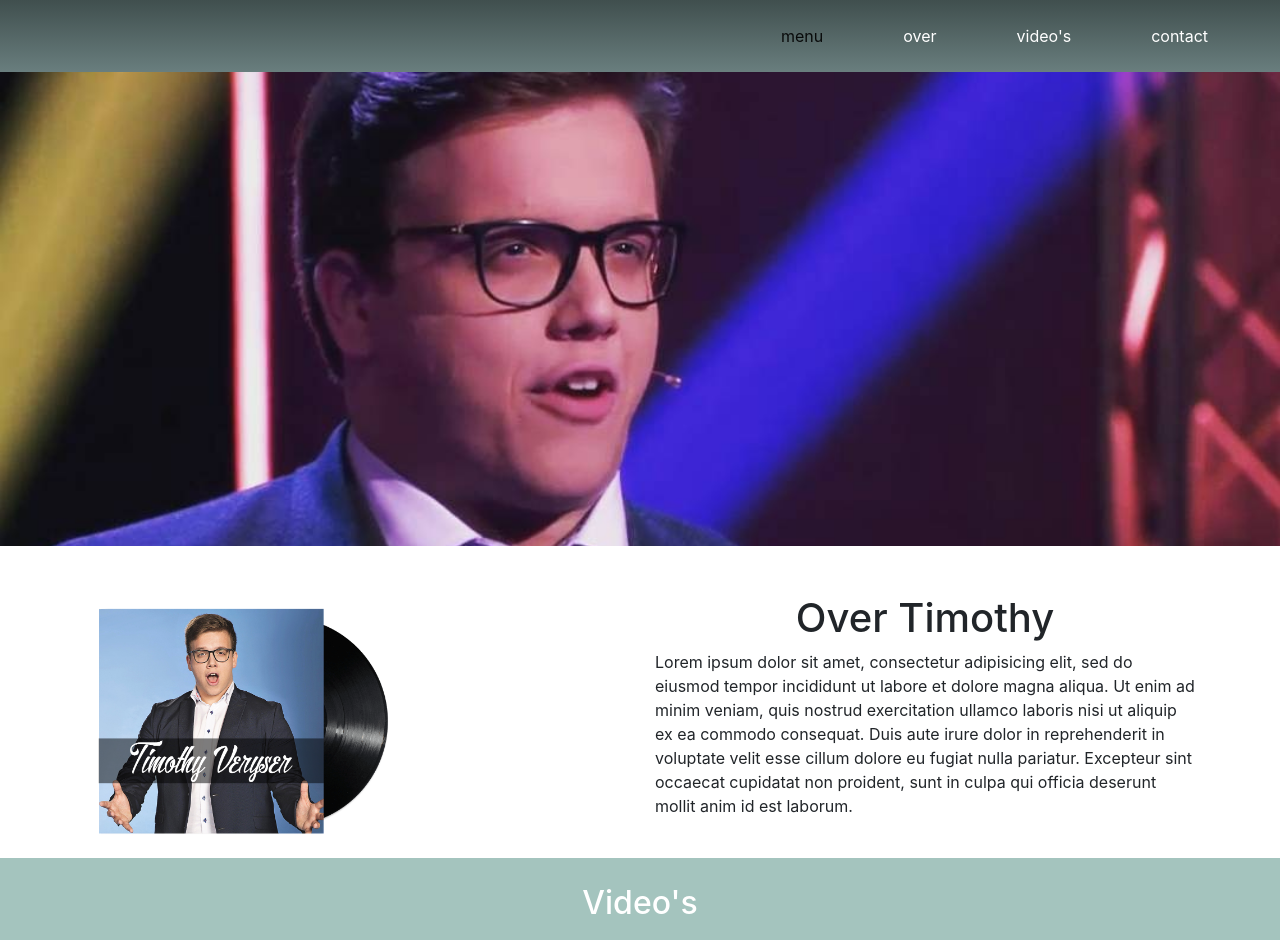
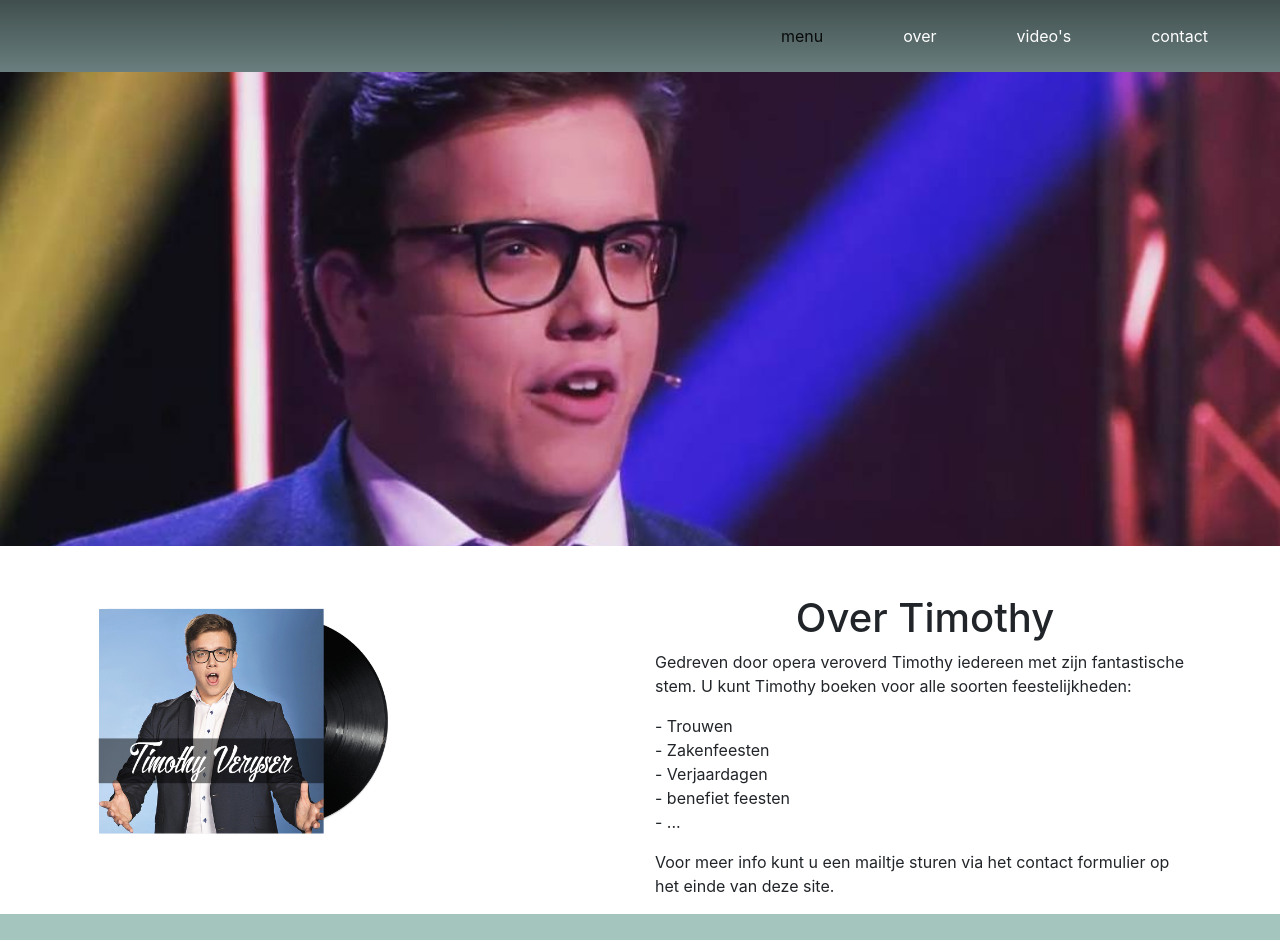
Before and after one commit to YanniD/timothy-veryser, a PHP site: page / in a window 1280 px wide. Shown: the top 940 px of the page. Run offline with PHP 8.4, Linux system fonts and the light colour scheme; some libraries are stand-ins or nearby versions.

Commit message:
about text

```diff
--- a/pages/over.php
+++ b/pages/over.php
@@ -10,7 +10,16 @@
 
     <div class="col-lg-6 col-xs-12 about-height text-about">
       <h1 class='text-center'>Over Timothy</h1>
-      <p class='text-left'>Lorem ipsum dolor sit amet, consectetur adipisicing elit, sed do eiusmod tempor incididunt ut labore et dolore magna aliqua. Ut enim ad minim veniam, quis nostrud exercitation ullamco laboris nisi ut aliquip ex ea commodo consequat. Duis aute irure dolor in reprehenderit in voluptate velit esse cillum dolore eu fugiat nulla pariatur. Excepteur sint occaecat cupidatat non proident, sunt in culpa qui officia deserunt mollit anim id est laborum.</p>
+      <p class='text-left'>Gedreven door opera veroverd Timothy iedereen met zijn fantastische stem. U kunt Timothy boeken voor alle soorten feestelijkheden: </br>
+        <ul>
+          <li>- Trouwen</li>
+          <li>- Zakenfeesten</li>
+          <li>- Verjaardagen</li>
+          <li>- benefiet feesten</li>
+          <li>- ...</li>
+        </ul>
+        Voor meer info kunt u een mailtje sturen via het contact formulier op het einde van deze site.
+      </p>
     </div>
 
   </div>
```
